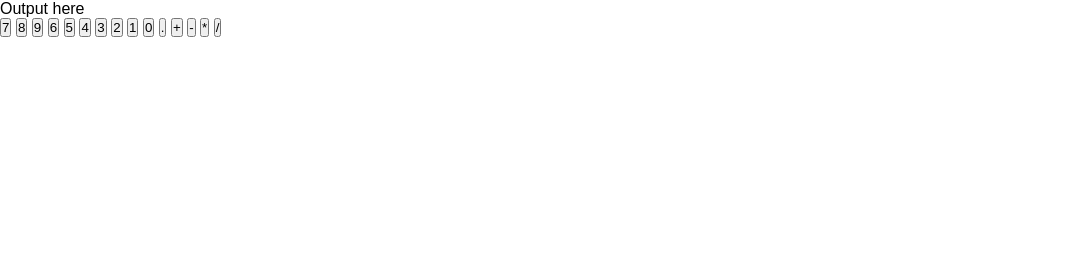
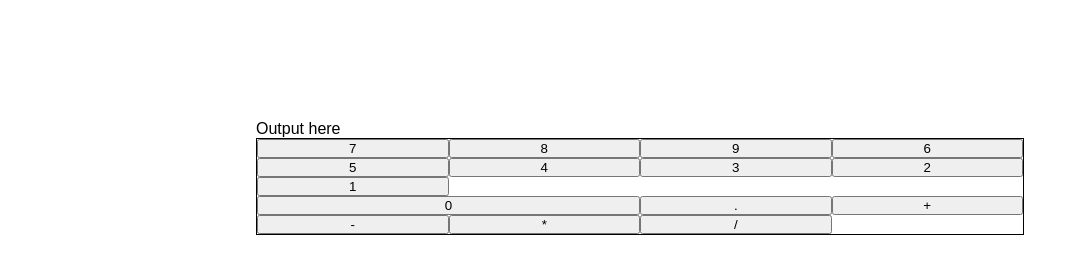
Before and after one commit to krtScrtr004/Calculator_Web, a plain HTML site: page index.html in a window 1280 px wide. Shown: the whole page, without its empty margins (0-1087 px from the left). Drawn offline with Linux system fonts and the light colour scheme.

Commit message:
<feat>: add style to buttons

```diff
--- a/styles/style.css
+++ b/styles/style.css
@@ -4,8 +4,42 @@
     box-sizing: border-box;
 }
 
-:root, body {
+:root, body, main {
     height: 100%;
     width: 100%;
     font-family: sans-serif;
 }
+
+main {
+    display: grid;
+    place-items: center;
+}
+
+.wrapper {
+    width: 60%;
+    height: 70%;
+    display: block;
+}
+
+#output_screen {
+    margin-bottom: 1rem;
+    font-size: 3rem;
+    border: 2px solid black;
+    padding: 1rem;
+}
+
+#button_wrapper {
+    display: grid;
+    grid-template-columns: repeat(4, 1fr);
+    border: 1px solid black;
+}
+
+
+#equal_btn {
+    grid-column: 4 / 5;
+    grid-row: 4 / 6;
+}
+
+#zero_btn {
+    grid-column: 1 / 3;
+}
```
